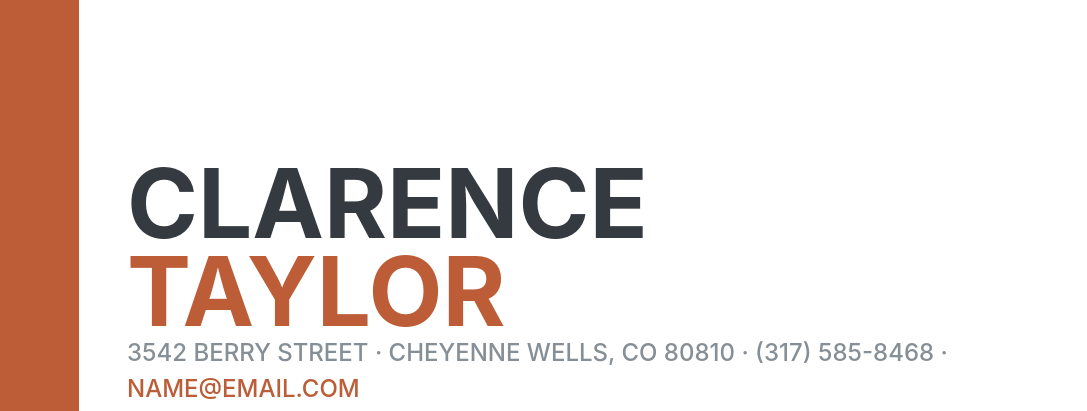
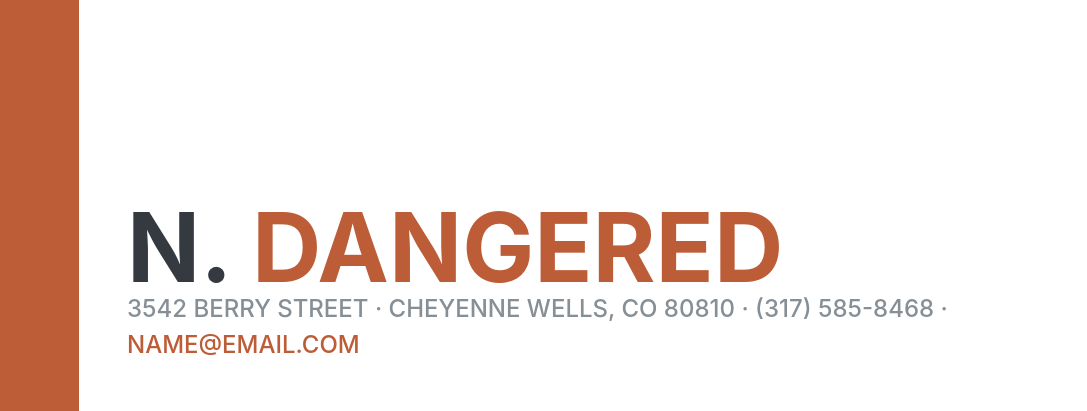
Before and after one commit to hlove7210/CFGProject, a plain HTML site: page n.dangered.html in a window 1280 px wide. Shown: the top 411 px of the page, 193-1280 px from the left. Drawn offline with nearby package versions, Linux system fonts and the light colour scheme; files that its build step writes are made by us from their sources; files whose address does not match are found by name; a web font is replaced by a local one.

Commit message:
changed heading

```diff
--- a/n.dangered.html
+++ b/n.dangered.html
@@ -8,7 +8,7 @@
   <meta name="description" content="">
   <meta name="author" content="">
 
-  <title>n.dangered</title>
+  <title> n.dangered </title>
 
   <!-- Bootstrap core CSS -->
   <link href="vendor/bootstrap/css/bootstrap.min.css" rel="stylesheet">
@@ -63,8 +63,8 @@
 
     <section class="resume-section p-3 p-lg-5 d-flex align-items-center" id="about">
       <div class="w-100">
-        <h1 class="mb-0">Clarence
-          <span class="text-primary">Taylor</span>
+        <h1 class="mb-0">n.
+          <span class="text-primary">dangered</span>
         </h1>
         <div class="subheading mb-5">3542 Berry Street · Cheyenne Wells, CO 80810 · (317) 585-8468 ·
           <a href="mailto:name@email.com">name@email.com</a>
```
